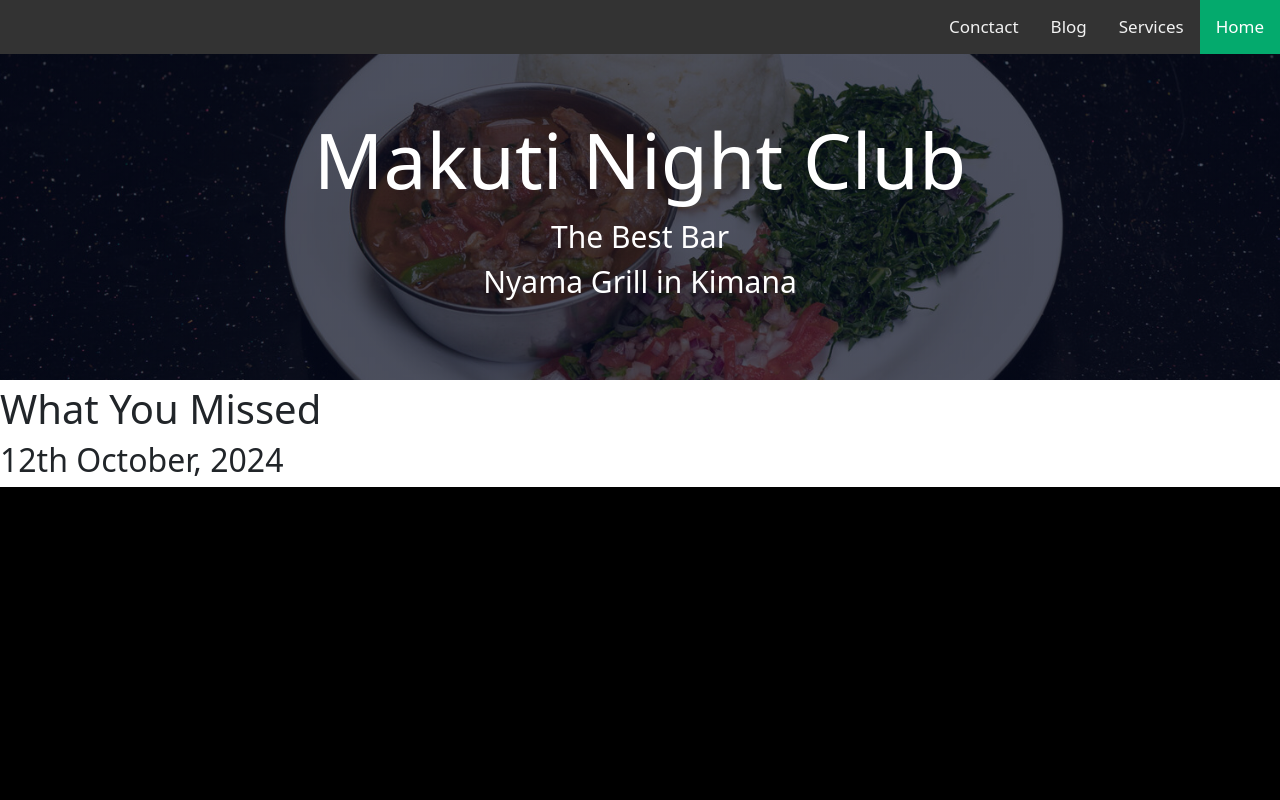
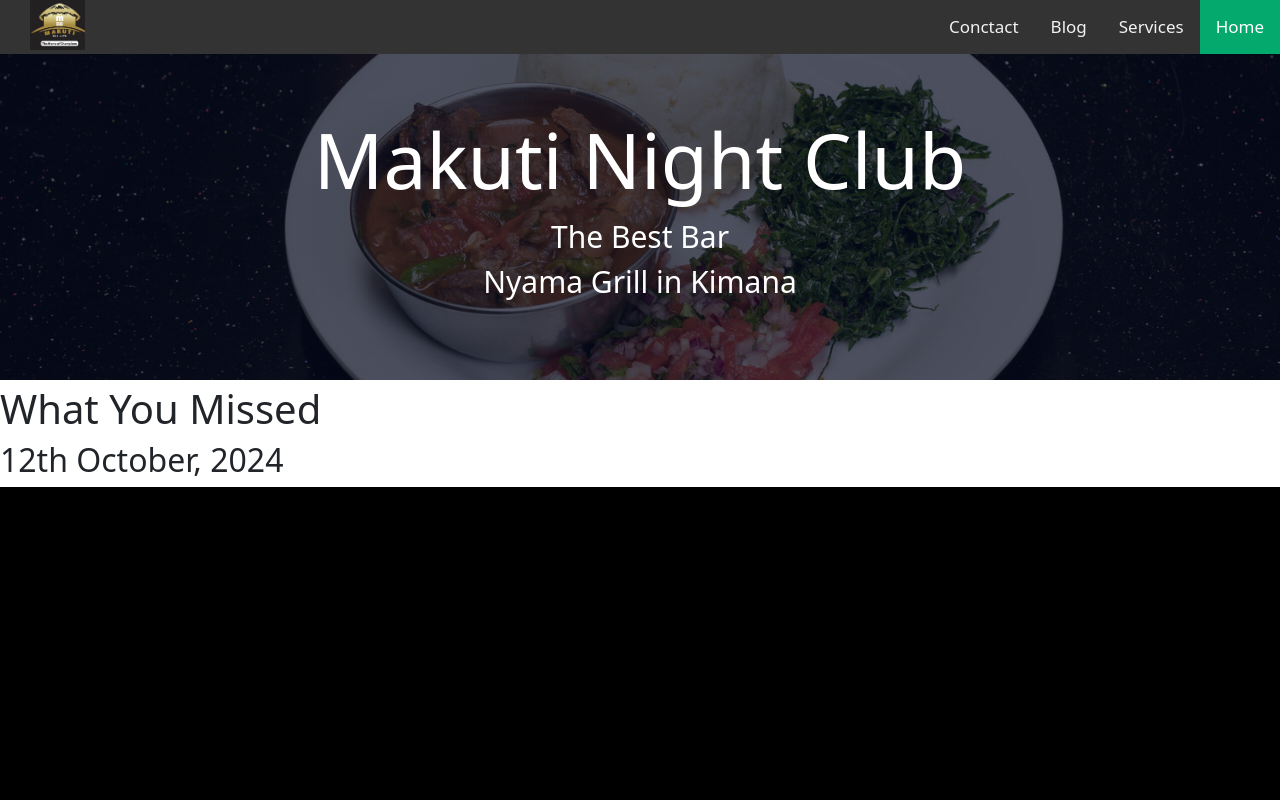
Before and after one commit to Kellylemayianit/Makuti-Night-Club, a plain HTML site: page blog.html in a window 1280 px wide. Shown: the top 800 px of the page. Drawn offline with nearby package versions, Linux system fonts and the light colour scheme.

Commit message:
Update blog.html

```diff
--- a/blog.html
+++ b/blog.html
@@ -24,6 +24,9 @@
 <script src="https://cdn.jsdelivr.net/npm/bootstrap@5.3.3/dist/js/bootstrap.bundle.min.js"></script>
 
 <div class="topnav" id="myTopnav">
+    <div class="logo">
+   <img src="images/MakutiLogo.jpeg" width="55px">
+  </div>
   <a href="index.html" class="active">Home</a>
   <a href="services.html">Services</a>
   <a href="blog.html">Blog</a>
```
